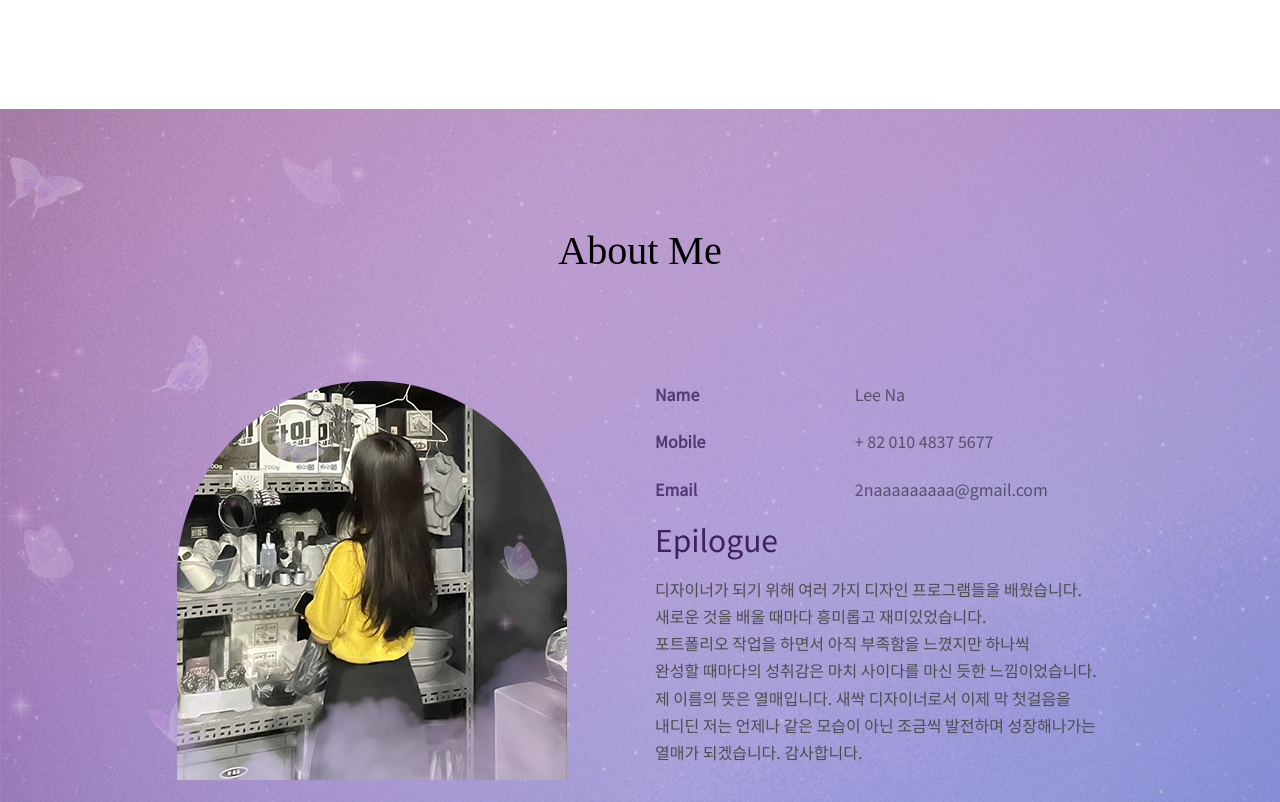
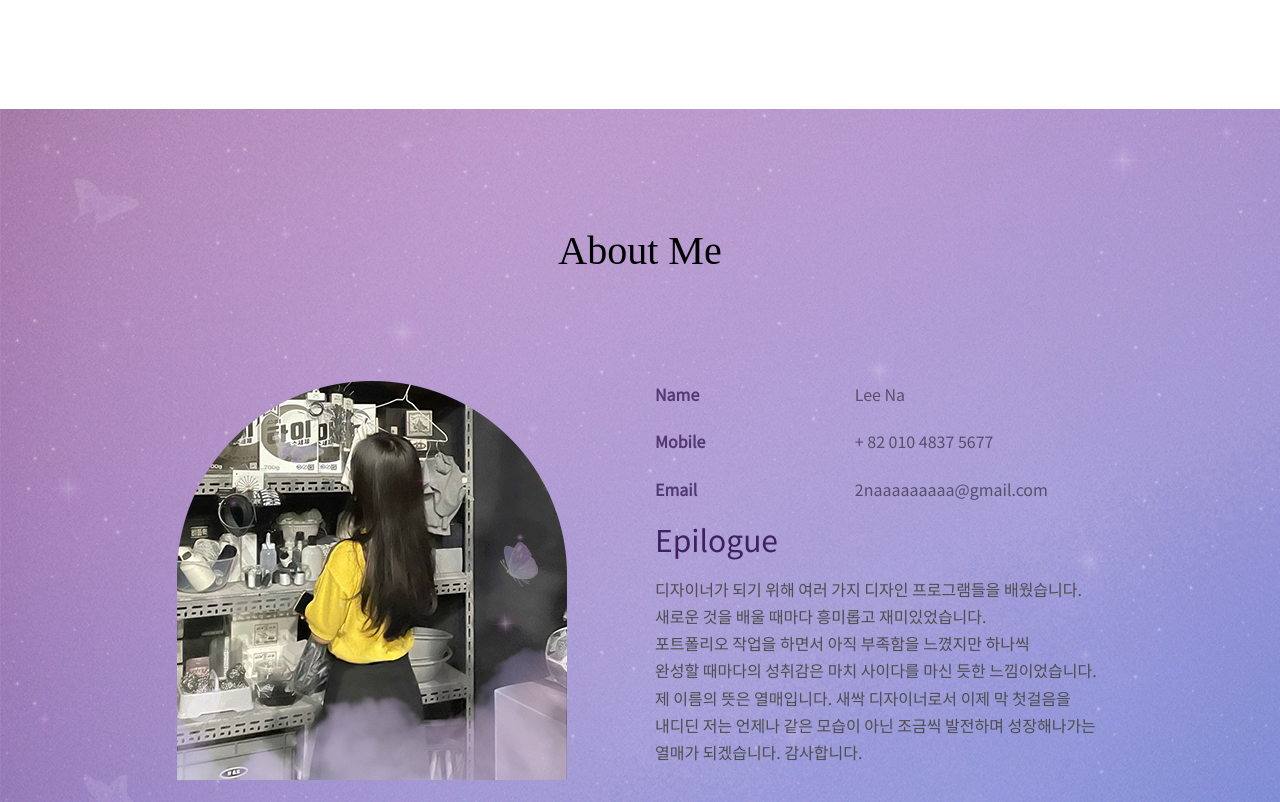
Before and after one commit to 2naaaaaaaaa/LEENA, a plain HTML site: page index.html in a window 1280 px wide. Shown: the part 1696-2498 px from the top of the page. Drawn offline with Linux system fonts and the light colour scheme; some packages are replaced by stand-ins of ours; no server answers; files whose address does not match are found by name; a web font is replaced by a local one.

Commit message:
Add files via upload

```diff
--- a/css/style.css
+++ b/css/style.css
@@ -1342,4 +1342,4 @@ padding-top:30px;}
 
 .clear{clear:both;}
 
-.about_bg{background-image: url(../images/about_bg.jpg);}
+.about_bg{background-image: url(../images/a_bg.jpg); width: 100%;}
```
